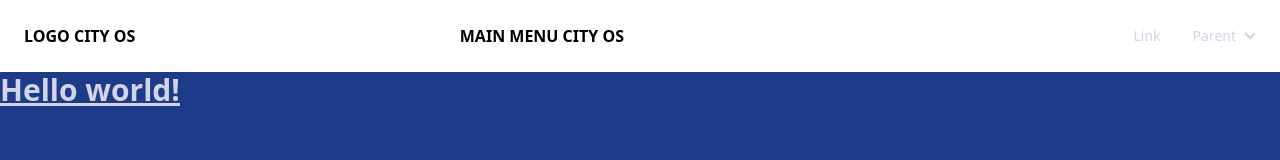
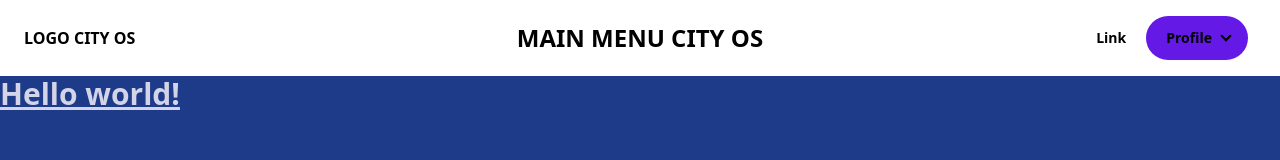
Before and after one commit to ekahendar/cleanhtml, a website: page public/html/index.html in a window 1280 px wide. Drawn offline with Linux system fonts and the light colour scheme.

Commit message:
navbar 1

```diff
--- a/public/html/index.html
+++ b/public/html/index.html
@@ -8,17 +8,19 @@
 </head>
 <body>
   <div class="navbar bg-white">
-    <div class="navbar-start text-black font-semibold px-4 py-4">LOGO CITY OS</div>
-    <div class="navbar-center text-black font-semibold px-4 py-4">MAIN MENU CITY OS</div>
-    <div class="navbar-end flex-none">
-      <ul class="menu menu-horizontal px-1">
-        <li><a>Link</a></li>
-        <li>
+    <div class="navbar-start text-black font-semibold px-4">LOGO CITY OS</div>
+    <div class="navbar-center text-black text-2xl font-bold px-4">MAIN MENU CITY OS</div>
+    <div class="navbar-end text-black font-semibold px-4">
+      <ul class="menu menu-horizontal">
+        <li class="p-1">
+          <a>Link</a>
+        </li>
+        <li class="bg-primary p-1 rounded-full">
           <details>
             <summary>
-              Parent
+              Profile
             </summary>
-            <ul class="p-2 bg-base-100">
+            <ul class="p-2 bg-white">
               <li><a>Link 1</a></li>
               <li><a>Link 2</a></li>
             </ul>
```
Also changed, not shown: public/css/output.css.
